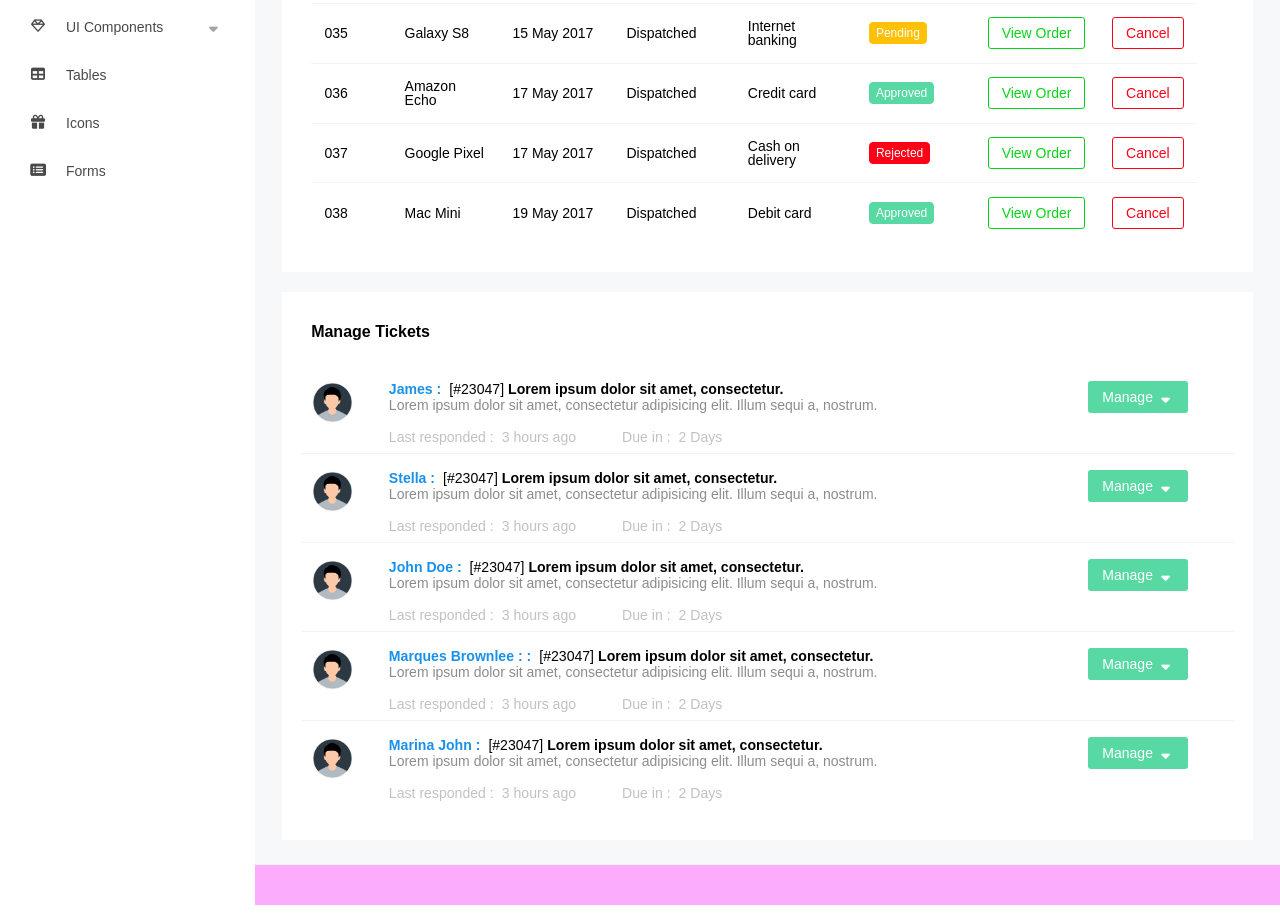
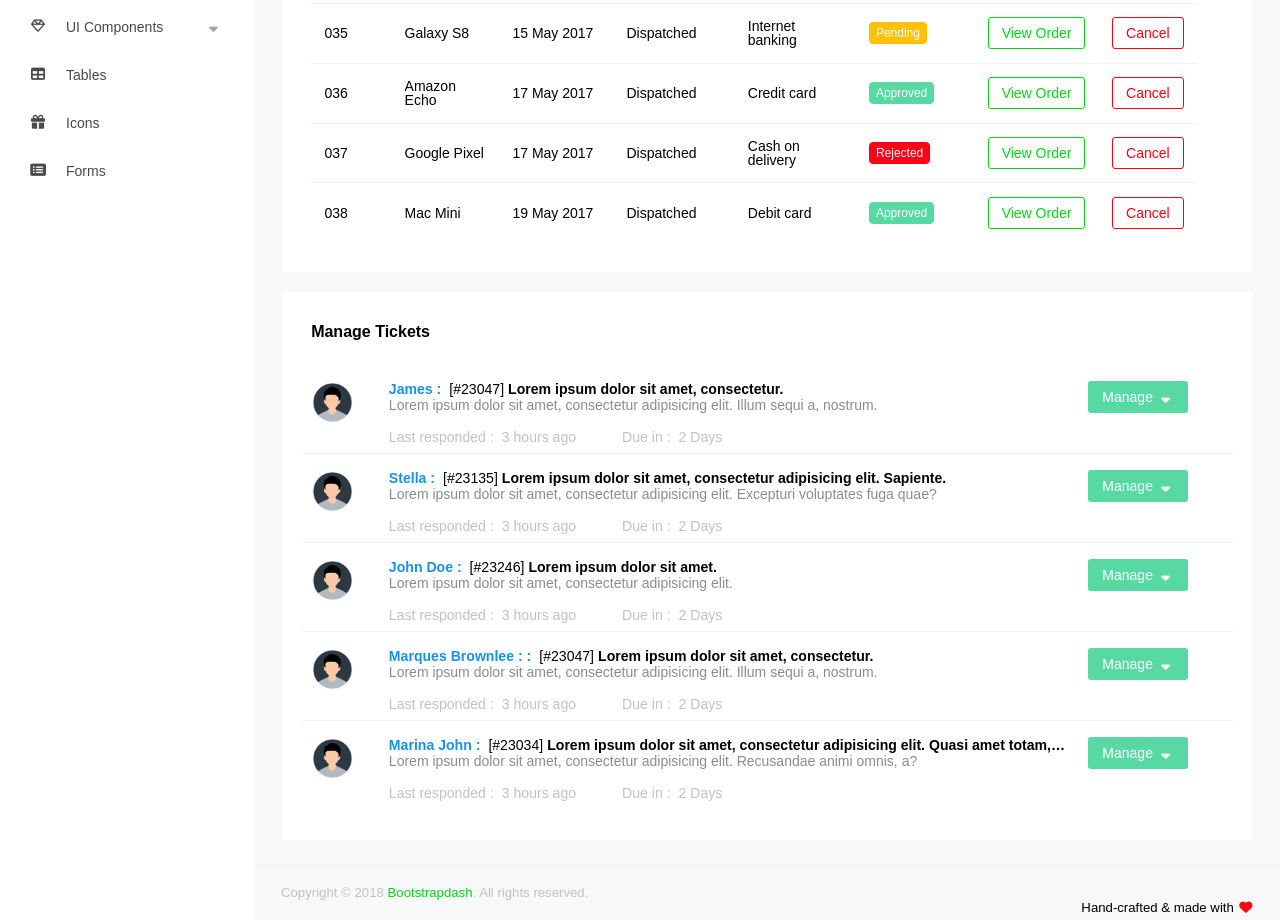
Before and after one commit to maryamhdr/StarAdminTemplate, a plain HTML site: page index.html in a window 1280 px wide. Shown: the part 428-1348 px from the top of the page. Drawn offline with Linux system fonts and the light colour scheme.

Commit message:
footer is completed

```diff
--- a/index.html
+++ b/index.html
@@ -230,6 +230,7 @@
                     <diV class="col-12 grid-margin">
                         <div class="card-body">
                             <h5>Orders</h5>
+                            <div class="table-responsive">
                                 <table>
                                     <thead>
                                         <tr>
@@ -348,6 +349,8 @@
                                     </tbody>
                                 </table>
                             </div>
+
+                        </div>
                     </diV>
                 </div>
                 <div class="row">
@@ -394,12 +397,10 @@
                                     <div class="col-9">
                                         <div class="flex-div">
                                             <p class="primary-text">Stella :</p>
-                                            <p class="font-weight-medium">[#23047]</p>
-                                            <p class="font-weight-bold">Lorem ipsum dolor sit amet, consectetur.</p>
+                                            <p class="font-weight-medium">[#23135]</p>
+                                            <p class="font-weight-bold">Lorem ipsum dolor sit amet, consectetur adipisicing elit. Sapiente.</p>
                                         </div>
-                                        <p class="gray-text">Lorem ipsum dolor sit amet, consectetur adipisicing elit.
-                                            Illum
-                                            sequi a, nostrum.</p>
+                                        <p class="gray-text">Lorem ipsum dolor sit amet, consectetur adipisicing elit. Excepturi voluptates fuga quae?</p>
                                         <div class="row flex-div text-muted">
                                             <div class="col-4 flex-div">
                                                 <p class="mr-2">Last responded :</p>
@@ -426,12 +427,10 @@
                                     <div class="col-9">
                                         <div class="flex-div">
                                             <p class="primary-text">John Doe :</p>
-                                            <p class="font-weight-medium">[#23047]</p>
-                                            <p class="font-weight-bold">Lorem ipsum dolor sit amet, consectetur.</p>
+                                            <p class="font-weight-medium">[#23246]</p>
+                                            <p class="font-weight-bold">Lorem ipsum dolor sit amet.</p>
                                         </div>
-                                        <p class="gray-text">Lorem ipsum dolor sit amet, consectetur adipisicing elit.
-                                            Illum
-                                            sequi a, nostrum.</p>
+                                        <p class="gray-text">Lorem ipsum dolor sit amet, consectetur adipisicing elit.</p>
                                         <div class="row flex-div text-muted">
                                             <div class="col-4 flex-div">
                                                 <p class="mr-2">Last responded :</p>
@@ -490,12 +489,10 @@
                                     <div class="col-9">
                                         <div class="flex-div">
                                             <p class="primary-text">Marina John :</p>
-                                            <p class="font-weight-medium">[#23047]</p>
-                                            <p class="font-weight-bold">Lorem ipsum dolor sit amet, consectetur.</p>
+                                            <p class="font-weight-medium">[#23034]</p>
+                                            <p class="font-weight-bold">Lorem ipsum dolor sit amet, consectetur adipisicing elit. Quasi amet totam, dignissimos fugiat voluptates, ab magni, necessitatibus excepturi inventore, mollitia ipsa quaerat aliquam.</p>
                                         </div>
-                                        <p class="gray-text">Lorem ipsum dolor sit amet, consectetur adipisicing elit.
-                                            Illum
-                                            sequi a, nostrum.</p>
+                                        <p class="gray-text">Lorem ipsum dolor sit amet, consectetur adipisicing elit. Recusandae animi omnis, a?</p>
                                         <div class="row flex-div text-muted">
                                             <div class="col-4 flex-div">
                                                 <p class="mr-2">Last responded :</p>
@@ -522,7 +519,8 @@
             </div>
             <footer class="footer">
                 <div class="footer-container">
-
+                    <span class="footer-float-left">Copyright © 2018 <a href="http://www.Bootstrapdash.com/" target="_blank">Bootstrapdash</a>. All rights reserved.</span>
+                    <span class="footer-float-right">Hand-crafted & made with <i class="fas fa-heart fa-fw"></i></span>
                 </div>
             </footer>
         </div>
--- a/styles.css
+++ b/styles.css
@@ -558,6 +558,11 @@ i.menu-arrow {
     font-weight: bold
 }
 
+.table-responsive {
+    width: 100%;
+    overflow-x: auto
+}
+
 .card-body table {
     width: 100%;
     max-width: 100%;
@@ -820,10 +825,46 @@ p {
 }
 
 .footer {
-    background: #f8fa;
+    display: block;
+    background: #f6f8fa;
     padding: 20px 1rem;
     border-top: 1px solid #f3f3f3 !important;
-    font-size: 0.825rem;
+    font-size: 0.825rem
+}
+
+.footer-container {
+    width: 100%;
+    padding-right: 10px;
+    padding-left: 10px;
+    margin-right: auto;
+    margin-left: auto
+}
+
+.footer-float-left {
+    display: block;
+    color: #c2c2c2 !important
+}
+
+.footer a {
+    color: #08d419;
+    font-size: inherit;
+    text-decoration: none;
+    background-color: transparent;
+    cursor: pointer
+}
+
+.footer a:hover {
+    text-decoration: underline
+}
+
+.footer-float-right {
+    display: block;
+    text-align: center !important;
+    float: right
+}
+
+.footer-float-right i {
+    color: #ff0017 !important
 }
 
 @media screen and (max-width: 992px) {
```
Lines whose indentation alone changed are shown as unchanged.
